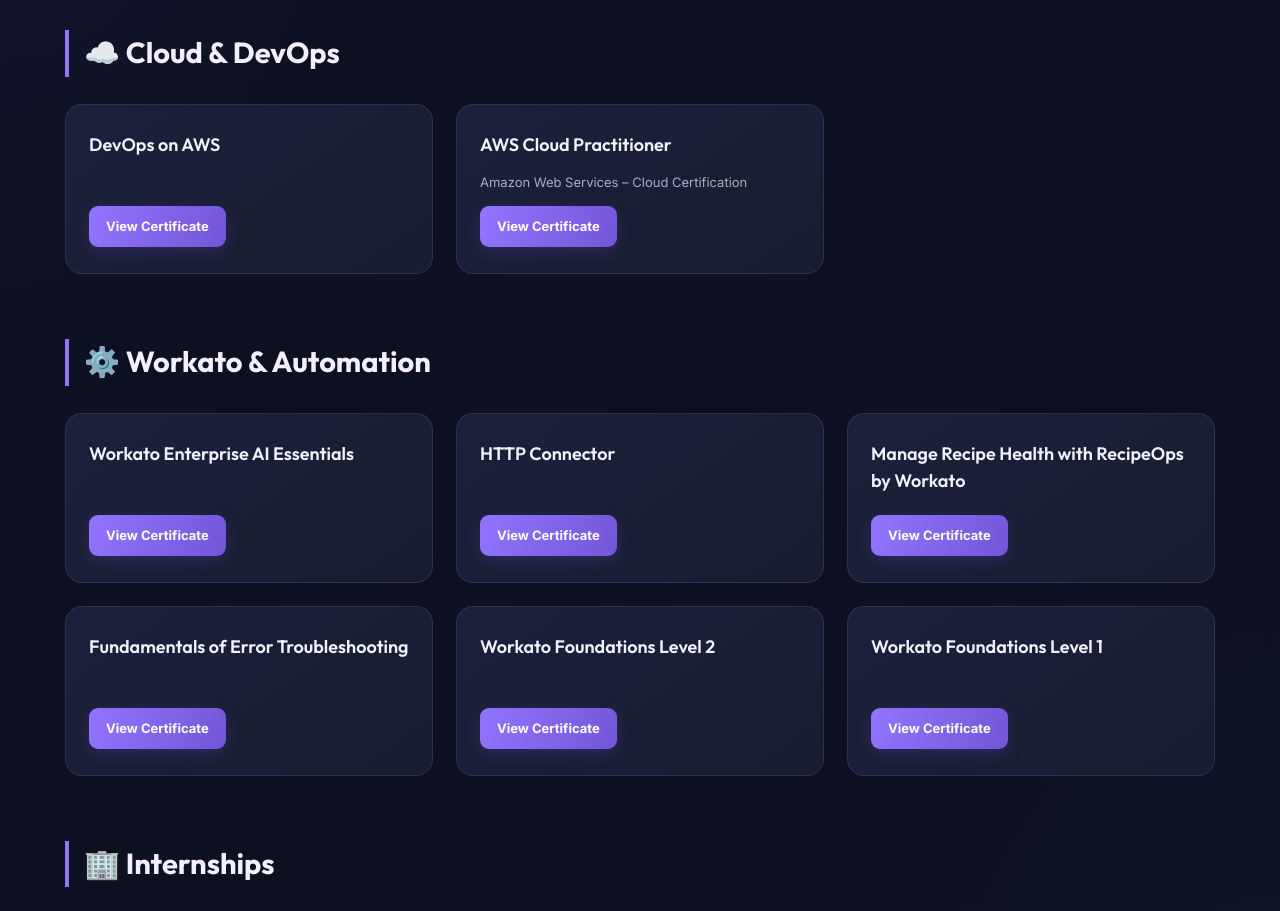
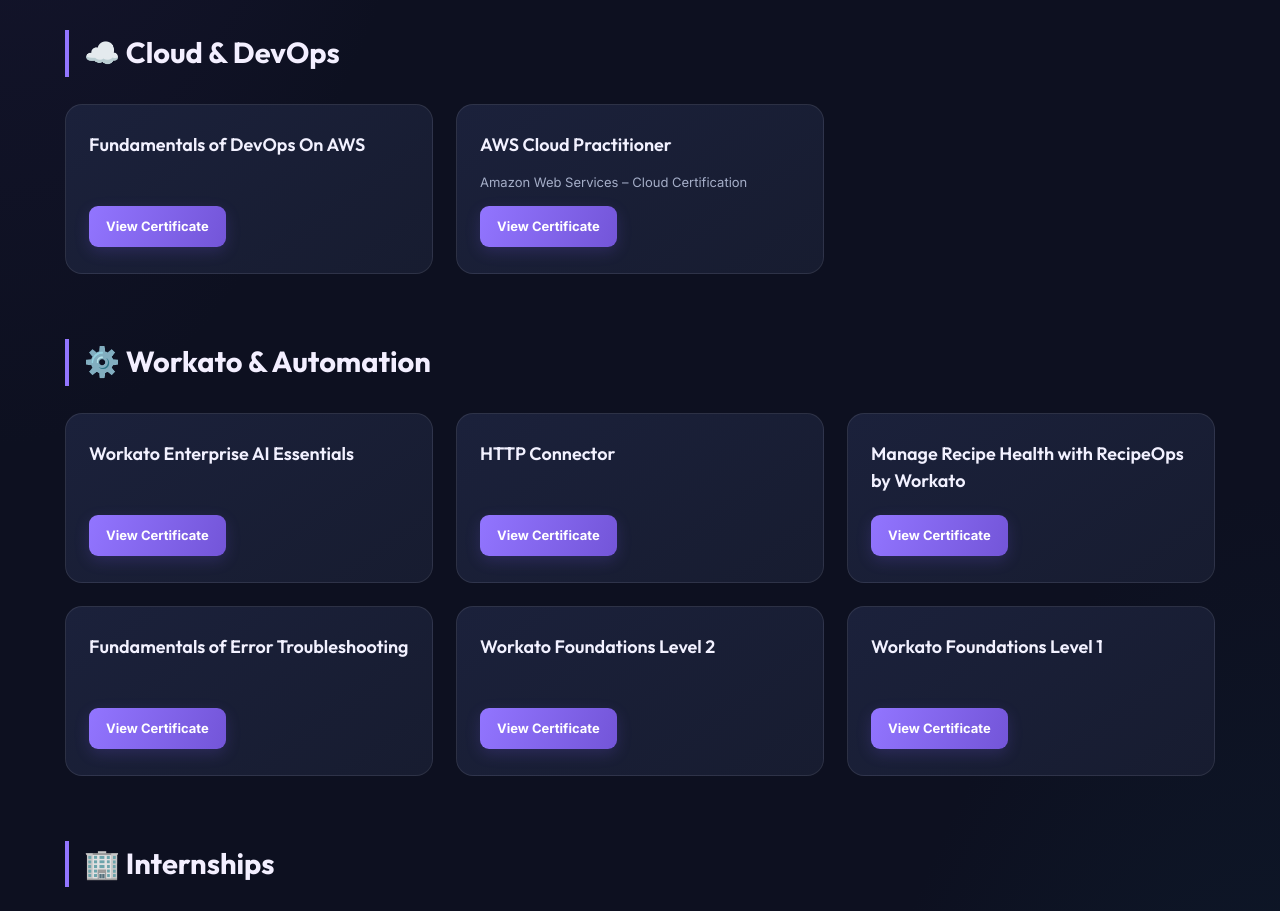
Before and after one commit to nandinipanyala2003/nandini-certifications-portfolio, a plain HTML site: page index.html in a window 1280 px wide. Shown: the part 1760-2671 px from the top of the page. Drawn offline with Linux system fonts and the light colour scheme.

Commit message:
Update Fundamentals of DevOps on AWS certificate

```diff
--- a/index.html
+++ b/index.html
@@ -143,7 +143,7 @@
     <div class="grid">
 
       <div class="card" data-category="cloud">
-        <h3>DevOps on AWS</h3>
+        <h3>Fundamentals of DevOps On AWS</h3>
         <a href="certificates/Fundamentals of DevOps On AWS.pdf" target="_blank" rel="noopener">View Certificate</a>
       </div>
 
```
